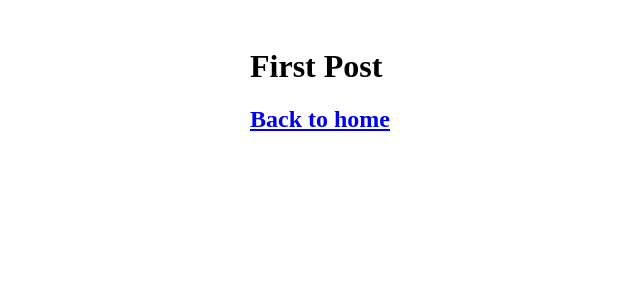
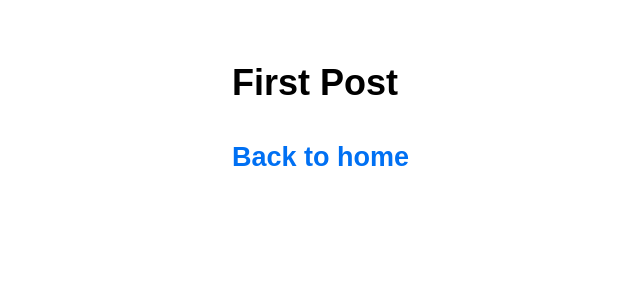
Before and after one commit to B3ns44d/nextjs-simple-blog, a Next.js app: page /posts/first-post in a window 1280 px wide. Shown: the top 300 px of the page, without its empty margins (102-742 px from the left). Built offline with nearby package versions, Linux system fonts and the light colour scheme.

Commit message:
add: global css

```diff
--- /dev/null
+++ b/pages/_app.js
@@ -0,0 +1,5 @@
+import "../styles/global.css";
+
+export default function App({ Component, pageProps }) {
+  return <Component {...pageProps} />;
+}
--- /dev/null
+++ b/styles/global.css
@@ -0,0 +1,26 @@
+html,
+body {
+  padding: 0;
+  margin: 0;
+  font-family: sans-serif;
+  line-height: 1.6;
+  font-size: 18px;
+}
+
+* {
+  box-sizing: border-box;
+}
+
+a {
+  color: #0070f3;
+  text-decoration: none;
+}
+
+a:hover {
+  text-decoration: underline;
+}
+
+img {
+  min-width: 100%;
+  display: block;
+}
```
